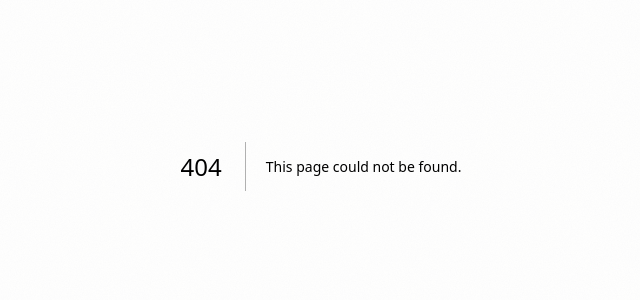
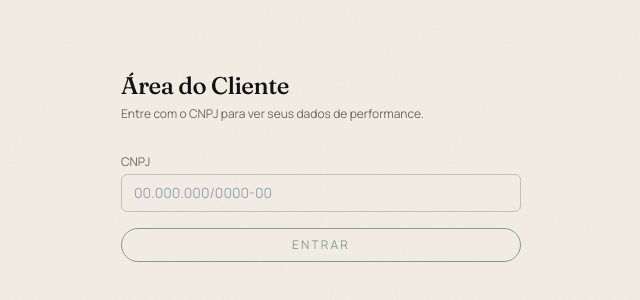
Before and after one commit to Warleypablo/auto-report, a Next.js app in the folder web/frontend/: page /cliente/login in a window 1280 px wide. Before the commit this address had no page. Shown: the part 234-534 px from the top of the page, without its empty margins (319-959 px from the left). Built offline with nearby package versions, Linux system fonts and the light colour scheme.

Commit message:
feat(cliente-fe): página /cliente/login
Co-Authored-By: Claude Opus 4.7 (1M context) <noreply@anthropic.com>

```diff
--- /dev/null
+++ b/web/frontend/app/cliente/login/page.tsx
@@ -0,0 +1,79 @@
+"use client";
+
+import { useState } from "react";
+import { useRouter, useSearchParams } from "next/navigation";
+
+import { ApiError, clienteApi } from "@/lib/api-cliente";
+
+function maskCNPJ(v: string): string {
+  const d = v.replace(/\D/g, "").slice(0, 14);
+  if (d.length <= 2) return d;
+  if (d.length <= 5) return `${d.slice(0, 2)}.${d.slice(2)}`;
+  if (d.length <= 8) return `${d.slice(0, 2)}.${d.slice(2, 5)}.${d.slice(5)}`;
+  if (d.length <= 12) return `${d.slice(0, 2)}.${d.slice(2, 5)}.${d.slice(5, 8)}/${d.slice(8)}`;
+  return `${d.slice(0, 2)}.${d.slice(2, 5)}.${d.slice(5, 8)}/${d.slice(8, 12)}-${d.slice(12)}`;
+}
+
+export default function LoginPage() {
+  const router = useRouter();
+  const search = useSearchParams();
+  const [cnpj, setCnpj] = useState("");
+  const [loading, setLoading] = useState(false);
+  const [err, setErr] = useState<string | null>(
+    search.get("expired") ? "Sua sessão expirou. Entre novamente." : null,
+  );
+
+  async function onSubmit(e: React.FormEvent) {
+    e.preventDefault();
+    setLoading(true);
+    setErr(null);
+    try {
+      await clienteApi.login(cnpj);
+      router.push("/cliente/dashboard");
+    } catch (e) {
+      setErr(e instanceof ApiError ? e.detail : "Erro ao entrar.");
+    } finally {
+      setLoading(false);
+    }
+  }
+
+  return (
+    <main className="mx-auto flex min-h-screen max-w-md flex-col justify-center px-6">
+      <h1 className="font-display mb-1 text-2xl font-medium tracking-tight text-[var(--ink)]">
+        Área do Cliente
+      </h1>
+      <p className="mb-8 text-xs text-[var(--muted)]">
+        Entre com o CNPJ para ver seus dados de performance.
+      </p>
+
+      <form onSubmit={onSubmit} className="flex flex-col gap-4">
+        <label htmlFor="cnpj" className="flex flex-col gap-1">
+          <span className="text-xs text-[var(--muted)]">CNPJ</span>
+          <input
+            id="cnpj"
+            inputMode="numeric"
+            autoComplete="off"
+            value={cnpj}
+            onChange={(e) => setCnpj(maskCNPJ(e.target.value))}
+            placeholder="00.000.000/0000-00"
+            className="rounded-md border border-[var(--rule-soft)] bg-[var(--paper)] px-3 py-2 text-sm text-[var(--ink)] focus:outline-none focus:ring-1 focus:ring-[var(--forest)]"
+          />
+        </label>
+
+        {err && (
+          <p role="alert" className="text-xs text-[var(--crimson)]">
+            {err}
+          </p>
+        )}
+
+        <button
+          type="submit"
+          disabled={loading || cnpj.replace(/\D/g, "").length < 11}
+          className="rounded-full border border-[var(--forest)] px-5 py-2 text-xs uppercase tracking-[0.18em] text-[var(--forest)] transition hover:bg-[var(--forest)] hover:text-[var(--paper)] disabled:cursor-not-allowed disabled:opacity-50"
+        >
+          {loading ? "Entrando…" : "Entrar"}
+        </button>
+      </form>
+    </main>
+  );
+}
```
